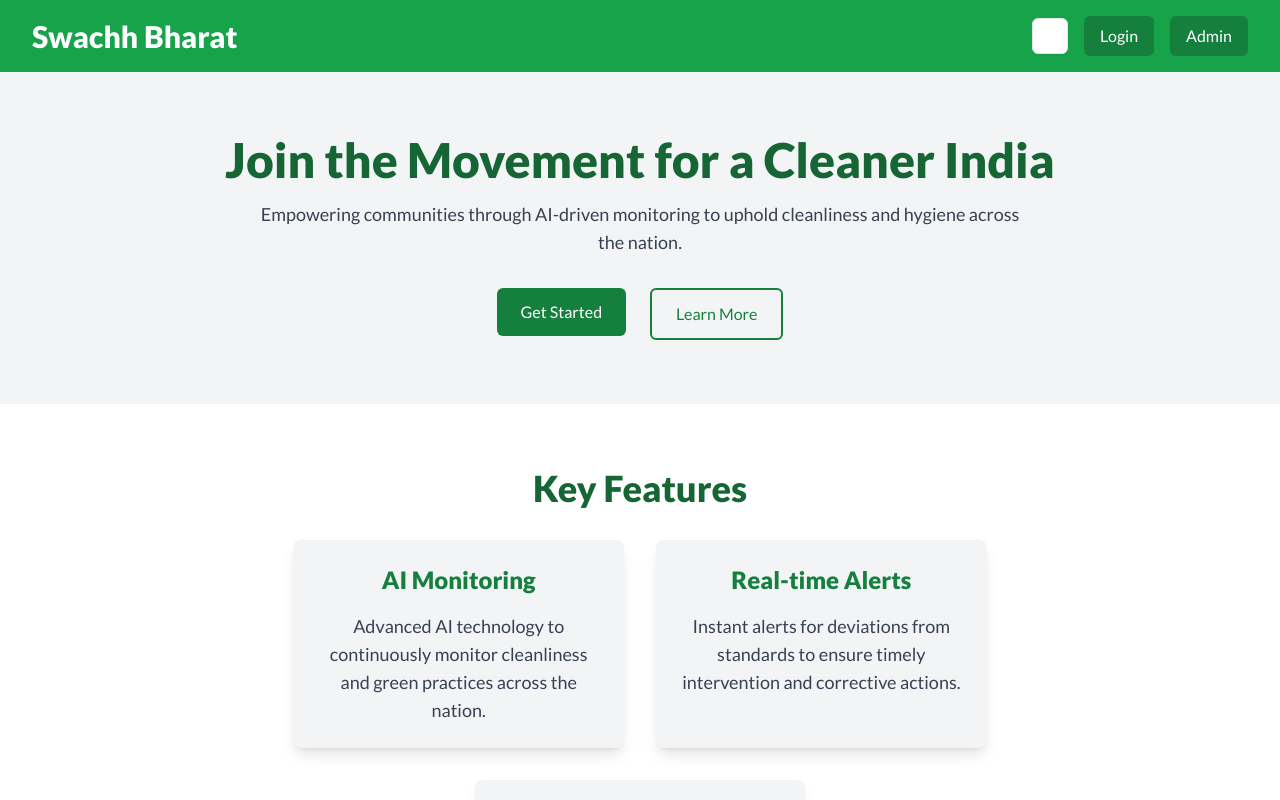
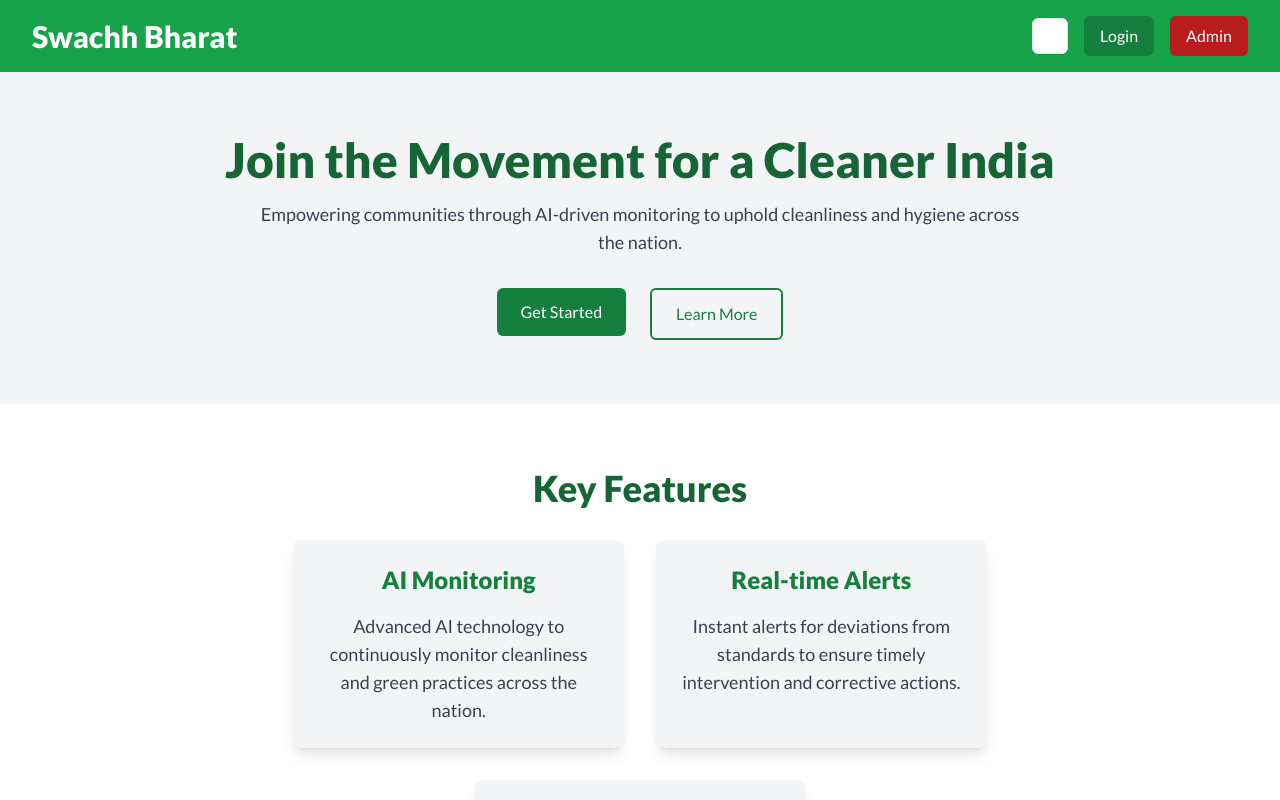
Before and after one commit to AyushKatre05/Swachhta---LiFE-Dashboard, a Next.js app: page / in a window 1280 px wide. Shown: the top 800 px of the page. Built offline with nearby package versions, Linux system fonts and the light colour scheme.

Commit message:
changed admin button to red

```diff
--- a/src/app/page.js
+++ b/src/app/page.js
@@ -29,7 +29,7 @@
             <motion.button
               whileHover={{ scale: 1.05 }}
               whileTap={{ scale: 0.95 }}
-              className="px-4 py-2 bg-green-700 dark:bg-green-500 text-white rounded-md hover:bg-green-800 dark:hover:bg-green-600 transition"
+              className="px-4 py-2 bg-red-700 dark:bg-red-500 text-white rounded-md hover:bg-red-800 dark:hover:bg-red-600 transition"
             >
               Admin
             </motion.button>
```
